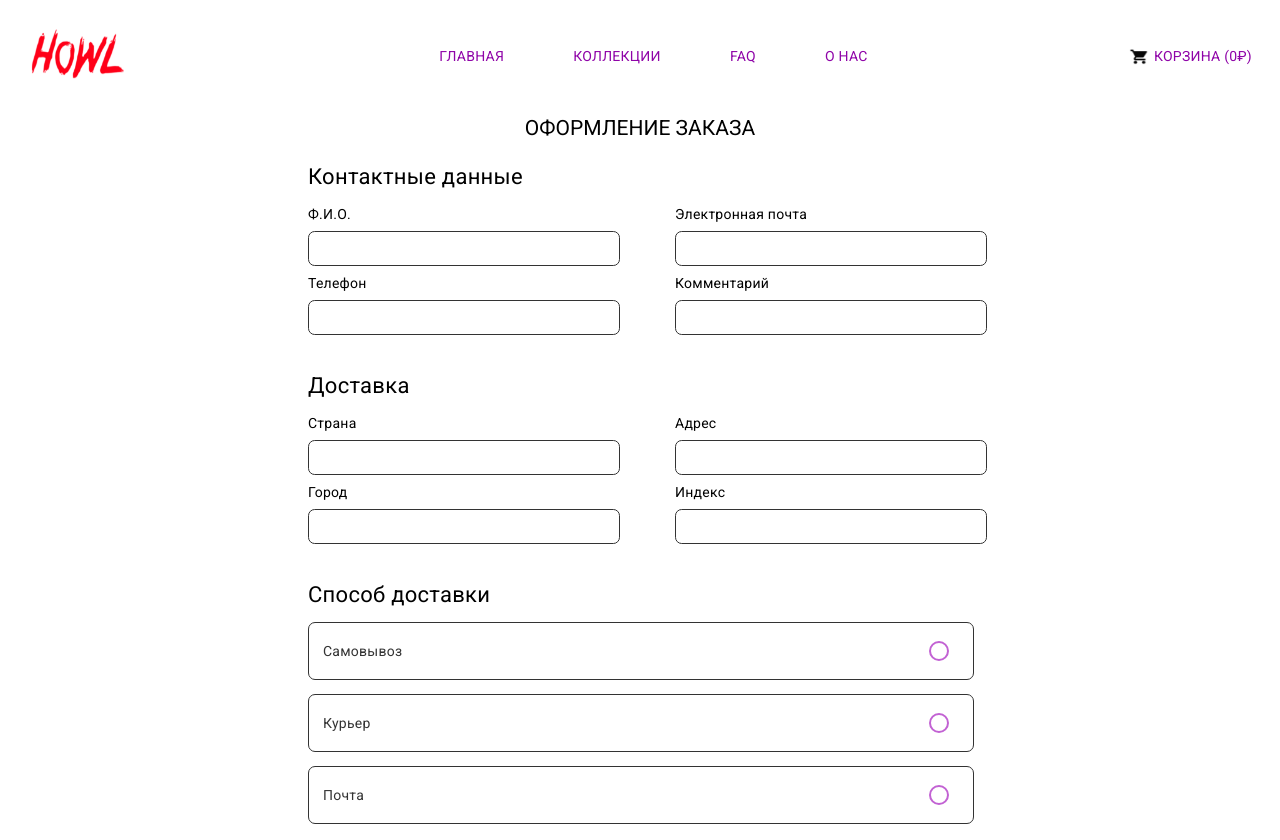
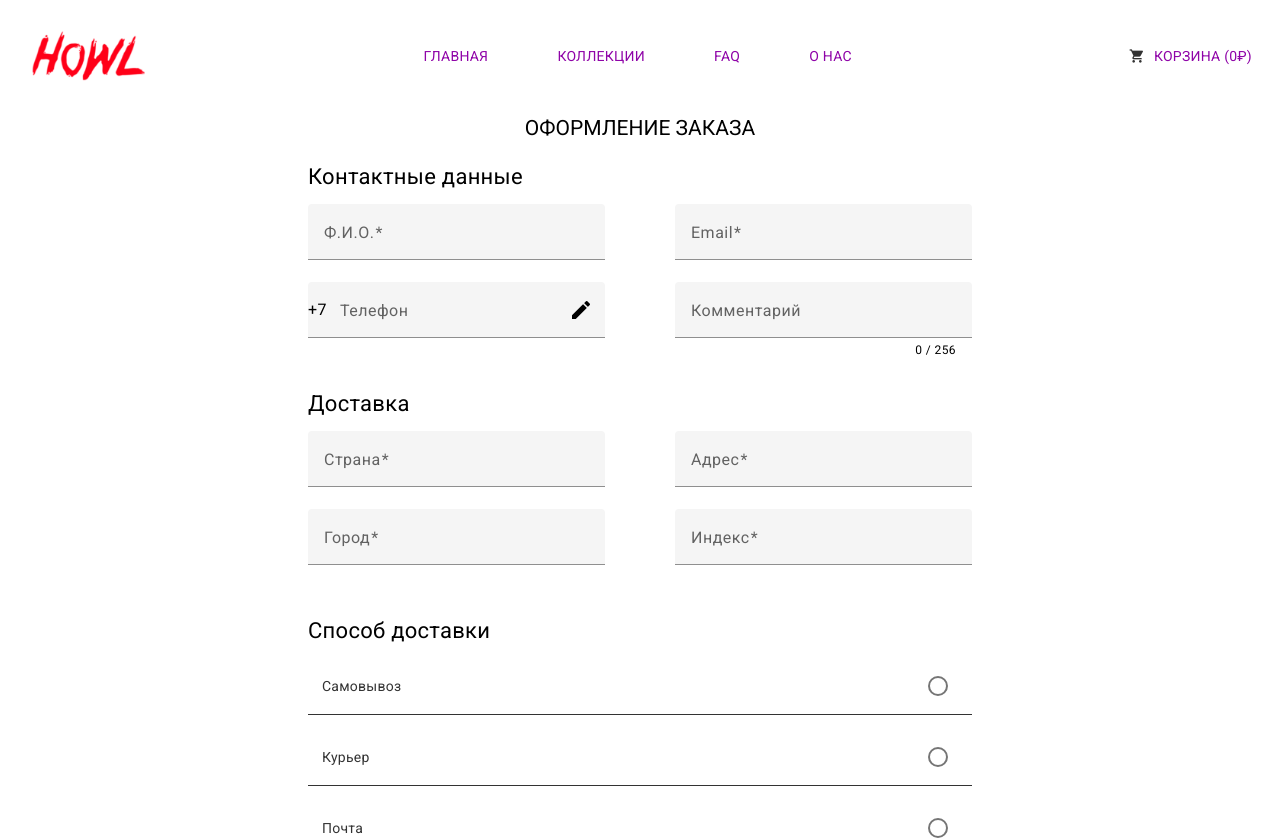
Before and after one commit to Rorimbo/Online-Shop, an Angular app: page /order in a window 1280 px wide. Shown: the top 840 px of the page. Built offline with nearby package versions, Linux system fonts and the light colour scheme.

Commit message:
Material

```diff
--- a/angular.json
+++ b/angular.json
@@ -20,7 +20,7 @@
             "tsConfig": "tsconfig.app.json",
             "assets": ["src/favicon.ico", "src/assets"],
             "styles": [
-              "@angular/material/prebuilt-themes/purple-green.css",
+              "@angular/material/prebuilt-themes/deeppurple-amber.css",
               "src/styles.css"
             ],
             "scripts": []
@@ -77,7 +77,7 @@
             "tsConfig": "tsconfig.spec.json",
             "assets": ["src/favicon.ico", "src/assets"],
             "styles": [
-              "@angular/material/prebuilt-themes/purple-green.css",
+              "@angular/material/prebuilt-themes/deeppurple-amber.css",
               "src/styles.css"
             ],
             "scripts": []
--- a/src/app/header/header.component.css
+++ b/src/app/header/header.component.css
@@ -6,24 +6,35 @@
   margin: 2em;
 }
 
+.menu-icon {
+  display: flex;
+  align-items: center;
+  justify-content: flex-start;
+  width: 100%;
+  padding: 0;
+}
+
 .logo {
-  width: 150px;
+  display: flex;
+  align-items: center;
+  justify-content: center;
+  width: 10%;
 }
 
 .logo img {
-  height: 50px;
-  width: 100px;
+  height: 100%;
+  width: 100%;
 }
 
 .logo:hover img {
-  height: 55px;
-  width: 150px;
+  height: 75%;
+  width: 75%;
 }
 
 .links {
   display: flex;
+  align-items: center;
   justify-content: space-between;
-  width: 35%;
 }
 
 .nav-link {
@@ -51,27 +62,72 @@
 .cart {
   display: flex;
   align-items: center;
+  margin: 0;
 }
 
-.cart-link {
+.cart-text {
   color: #8f04a8;
 }
 
-.cart-link:hover {
-  color: #c26bd1;
-}
-
-.cart-link:not(:hover) {
+.cart-text:not(:hover) {
   text-decoration: none;
 }
 
-.cart-link.active {
+.cart-text.active {
   text-decoration: underline;
   color: #bc38d3;
 }
 
-.cart img {
+.cart-text:hover {
+  color: #c26bd1;
+}
+
+.cart-icon {
+  text-decoration: none;
+}
+
+.icon {
+  display: flex;
+  align-items: center;
+  justify-content: center;
+  color: #333333;
   padding-right: 5px;
-  height: 17px;
-  width: 20px;
 }
+
+@media screen and (max-width: 767px) {
+  .links {
+    display: none;
+  }
+
+  .cart-text {
+    display: none;
+  }
+
+  .icon {
+    font-size: 20px;
+    align-items: flex-end;
+    padding: 0;
+  }
+}
+
+@media screen and (min-width: 768px) {
+  .menu-button {
+    display: none;
+  }
+
+  .icon {
+    font-size: 16px;
+  }
+}
+
+@media screen and (min-width: 768px) and (max-width: 989px) {
+  .links {
+    width: 35%;
+  }
+}
+
+@media screen and (min-width: 990px) {
+  .links {
+    width: 35%;
+  }
+}
--- a/src/app/header/header.component.html
+++ b/src/app/header/header.component.html
@@ -1,7 +1,26 @@
 <div class="header">
+  <div class="menu-button">
+    <button
+      mat-icon-button
+      [matMenuTriggerFor]="menu"
+      aria-label="Example icon-button with a menu"
+      class="menu-icon"
+    >
+      <mat-icon>menu</mat-icon>
+    </button>
+    <mat-menu #menu="matMenu">
+      <button mat-menu-item *ngFor="let link of links">
+        <a [routerLink]="link.url" routerLinkActive="active" class="nav-link">
+          {{ link.name | uppercase }}
+        </a>
+      </button>
+    </mat-menu>
+  </div>
+
   <a routerLink="" class="logo"
-    ><img src="../../assets/Logo.png" alt="Logo"
-  /></a>
+    ><img src="../../assets/Logo.png" alt="Logo" />
+  </a>
+
   <div class="links">
     <div class="link" *ngFor="let link of links">
       <a [routerLink]="link.url" routerLinkActive="active" class="nav-link">
@@ -9,9 +28,12 @@
       </a>
     </div>
   </div>
+
   <div class="cart">
-    <img src="../../assets/Cart.png" alt="Cart" />
-    <a class="cart-link" routerLink="/cart" routerLinkActive="active">
+    <a class="cart-icon" routerLink="/cart" routerLinkActive="active">
+      <mat-icon class="icon">shopping_cart</mat-icon>
+    </a>
+    <a class="cart-text" routerLink="/cart" routerLinkActive="active">
       {{ "корзина (" + total + "₽)" | uppercase }}
     </a>
   </div>
--- a/src/app/main-page/main-page.component.css
+++ b/src/app/main-page/main-page.component.css
@@ -7,7 +7,7 @@
 .video {
   height: 75%;
   width: 75%;
-  margin-bottom: 4em;
+  margin-bottom: 2em;
   border-radius: 3vh;
 }
 
@@ -20,10 +20,9 @@
 
 .news-blocks {
   display: grid;
-  grid-column-gap: 2em;
+  grid-gap: 2em;
   grid-template-columns: 1fr 1fr;
   margin: 0;
-  margin-bottom: 3em;
 }
 
 .news-block {
@@ -32,3 +31,36 @@
   min-height: 50vh;
   padding: 1em;
 }
+
+@media screen and (max-width: 767px) {
+  .video {
+    height: 100%;
+    width: 100%;
+  }
+
+  .news-blocks {
+    grid-template-columns: 1fr;
+    grid-template-rows: repeat(2, 1fr);
+  }
+
+  .news-block {
+    min-height: 25vh;
+  }
+}
+@media screen and (min-width: 768px) and (max-width: 989px) {
+  .video {
+    height: 90%;
+    width: 90%;
+  }
+
+  .news-blocks {
+    grid-template-columns: 1fr;
+    grid-template-rows: repeat(2, 1fr);
+  }
+
+  .news-block {
+    min-height: 25vh;
+  }
+}
+@media screen and (min-width: 990px) {
+}
--- a/src/app/model/model.component.css
+++ b/src/app/model/model.component.css
@@ -27,7 +27,7 @@
 
 .mdc-form-field {
   margin: 0;
-  margin-right: 1em;
+  margin-right: 0.5em;
 }
 
 .model-text {
--- a/src/app/order/order.component.css
+++ b/src/app/order/order.component.css
@@ -25,18 +25,28 @@
   margin-bottom: 2em;
 }
 
-.row {
+/*.row {
   margin-bottom: 0.5em;
+}*/
+
+.example-form {
+  min-width: 150px;
+  max-width: 500px;
+  width: 100%;
 }
 
-.form-input {
+.example-full-width {
+  width: 100%;
+}
+
+/*.form-input {
   width: 100%;
   height: 1.5em;
   border-radius: 0.5em;
   border: 1px solid #333333;
   margin-top: 0.5em;
   padding: 0.5em;
-}
+}*/
 
 .delivery-method-choosing {
   margin-bottom: 2em;
@@ -55,32 +65,9 @@
   justify-content: space-between;
   width: 100%;
   height: 4em;
-  border-radius: 0.5em;
   background-color: #ffffff;
-  border: 1px solid #333333;
+  border-bottom: 1px solid #333333;
   margin-bottom: 1em;
-}
-
-.mat-mdc-radio-button {
-  width: 100% !important;
-  /* цвет фигуры */
-  --mdc-radio-disabled-selected-icon-color: #ff0000;
-  --mdc-radio-disabled-unselected-icon-color: #ff0000;
-  --mdc-radio-unselected-focus-icon-color: #bc38d3; /* нажатие и отведение */
-  --mdc-radio-unselected-hover-icon-color: #bc38d3; /* наведение */
-  --mdc-radio-unselected-icon-color: #c262d3; /* изначальный */
-  --mdc-radio-unselected-pressed-icon-color: #8f04a8; /* удержание */
-  --mat-mdc-radio-ripple-color: #c262d3; /* фон предвыбора */
-  --mdc-theme-text-primary-on-background: #333333;
-}
-
-.mat-accent {
-  /* цвет выбора */
-  --mdc-radio-selected-focus-icon-color: #ff0000 !important;
-  --mdc-radio-selected-hover-icon-color: #c26bd1 !important; /* наведение */
-  --mdc-radio-selected-icon-color: #bc38d3 !important; /* выбранный */
-  --mdc-radio-selected-pressed-icon-color: #8f04a8 !important; /* удержание */
-  --mat-mdc-radio-checked-ripple-color: #c26bd1 !important; /* фон */
 }
 
 .ng-invalid.ng-touched {
--- a/src/app/order/order.component.html
+++ b/src/app/order/order.component.html
@@ -4,7 +4,18 @@
     <div class="contact">
       <h2 class="subtitle">Контактные данные</h2>
       <div class="information">
-        <div class="row">
+        <form class="example-form">
+          <mat-form-field class="example-full-width">
+            <mat-label>Ф.И.О.</mat-label>
+            <input matInput formControlName="name" />
+
+            <mat-error *ngIf="orderForm.controls['name'].hasError('required')">
+              Обязательное поле
+            </mat-error>
+          </mat-form-field>
+        </form>
+
+        <!-- <div class="row">
           <label for="name" class="input-label">Ф.И.О.</label>
           <input
             id="name"
@@ -23,9 +34,25 @@
               >Это <strong>обязательное</strong> поле</span
             >
           </div>
-        </div>
+        </div> -->
 
-        <div class="row">
+        <mat-form-field class="form-field" appearance="fill">
+          <mat-label>Email</mat-label>
+          <input type="email" matInput formControlName="email" />
+          <mat-error
+            *ngIf="
+              orderForm.controls['email'].hasError('email') &&
+              !orderForm.controls['email'].hasError('required')
+            "
+          >
+            Пожалуйста, введите корректный email
+          </mat-error>
+          <mat-error *ngIf="orderForm.controls['email'].hasError('required')">
+            Это <strong>обязательное</strong> поле
+          </mat-error>
+        </mat-form-field>
+
+        <!-- <div class="row">
           <label for="email" class="input-label">Электронная почта</label>
           <input
             id="email"
@@ -47,9 +74,18 @@
               >Пожалуйста, введите корректный email</span
             >
           </div>
-        </div>
+        </div> -->
 
-        <div class="row">
+        <form class="example-form">
+          <mat-form-field class="example-full-width">
+            <mat-label>Телефон</mat-label>
+            <span matPrefix> +7 &nbsp;</span>
+            <input type="tel" matInput placeholder="555-555-1234" />
+            <mat-icon matSuffix>mode_edit</mat-icon>
+          </mat-form-field>
+        </form>
+
+        <!-- <div class="row">
           <label for="phone" class="input-label">Телефон</label>
           <input
             id="phone"
@@ -71,9 +107,18 @@
               >Некорректный номер</span
             >
           </div>
-        </div>
+        </div> -->
 
-        <div class="row">
+        <form class="example-form">
+          <mat-form-field class="example-full-width">
+            <mat-label>Комментарий</mat-label>
+            <input matInput #message maxlength="256" />
+            <mat-hint align="start"> </mat-hint>
+            <mat-hint align="end">{{ message.value.length }} / 256</mat-hint>
+          </mat-form-field>
+        </form>
+
+        <!-- <div class="row">
           <label for="comment" class="input-label">Комментарий</label>
           <input
             id="comment"
@@ -81,14 +126,26 @@
             type="text"
             formControlName="comment"
           />
-        </div>
+        </div>-->
       </div>
     </div>
 
     <div class="delivery">
       <h2 class="subtitle">Доставка</h2>
       <div class="information">
-        <div class="row">
+        <form class="example-form">
+          <mat-form-field class="example-full-width">
+            <mat-label>Страна</mat-label>
+            <input matInput formControlName="country" />
+            <mat-error
+              *ngIf="orderForm.controls['country'].hasError('required')"
+            >
+              Обязательное поле
+            </mat-error>
+          </mat-form-field>
+        </form>
+
+        <!--<div class="row">
           <label for="country" class="input-label">Страна</label>
           <input
             id="country"
@@ -107,9 +164,21 @@
               >Это <strong>обязательное</strong> поле</span
             >
           </div>
-        </div>
+        </div> -->
 
-        <div class="row">
+        <form class="example-form">
+          <mat-form-field class="example-full-width">
+            <mat-label>Адрес</mat-label>
+            <input matInput formControlName="address" />
+            <mat-error
+              *ngIf="orderForm.controls['address'].hasError('required')"
+            >
+              Обязательное поле
+            </mat-error>
+          </mat-form-field>
+        </form>
+
+        <!--<div class="row">
           <label for="address" class="input-label">Адрес</label>
           <input
             id="address"
@@ -128,9 +197,19 @@
               >Это <strong>обязательное</strong> поле</span
             >
           </div>
-        </div>
+        </div> -->
 
-        <div class="row">
+        <form class="example-form">
+          <mat-form-field class="example-full-width">
+            <mat-label>Город</mat-label>
+            <input matInput formControlName="city" />
+            <mat-error *ngIf="orderForm.controls['city'].hasError('required')">
+              Обязательное поле
+            </mat-error>
+          </mat-form-field>
+        </form>
+
+        <!--<div class="row">
           <label for="city" class="input-label">Город</label>
           <input
             id="city"
@@ -149,9 +228,19 @@
               >Это <strong>обязательное</strong> поле</span
             >
           </div>
-        </div>
+        </div> -->
 
-        <div class="row">
+        <form class="example-form">
+          <mat-form-field class="example-full-width">
+            <mat-label>Индекс</mat-label>
+            <input matInput formControlName="index" />
+            <mat-error *ngIf="orderForm.controls['index'].hasError('required')">
+              Обязательное поле
+            </mat-error>
+          </mat-form-field>
+        </form>
+
+        <!--<div class="row">
           <label for="index" class="input-label">Индекс</label>
           <input
             id="index"
@@ -170,7 +259,7 @@
               >Это <strong>обязательное</strong> поле</span
             >
           </div>
-        </div>
+        </div>-->
       </div>
     </div>
 
--- a/src/styles.css
+++ b/src/styles.css
@@ -77,6 +77,7 @@ body {
 }
 
 .mat-mdc-radio-button {
+  width: 100% !important;
   /* цвет фигуры */
   --mdc-radio-disabled-selected-icon-color: #ff0000;
   --mdc-radio-disabled-unselected-icon-color: #ff0000;
```
Also changed, not shown: src/app/app.module.ts (+8 -0 lines).
